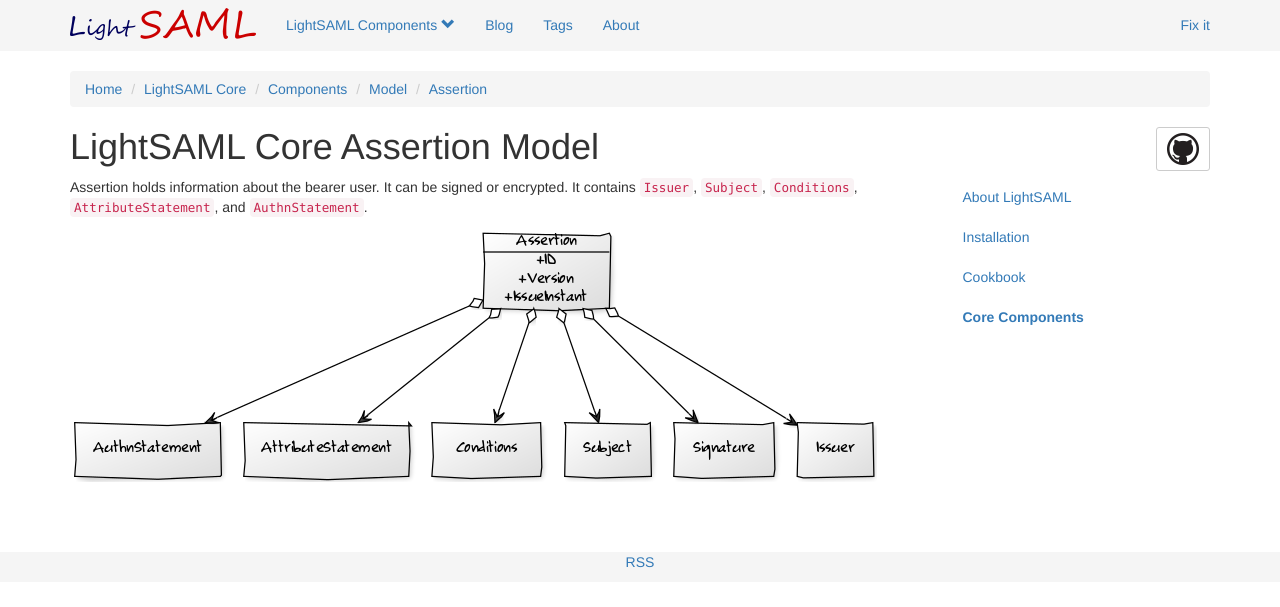
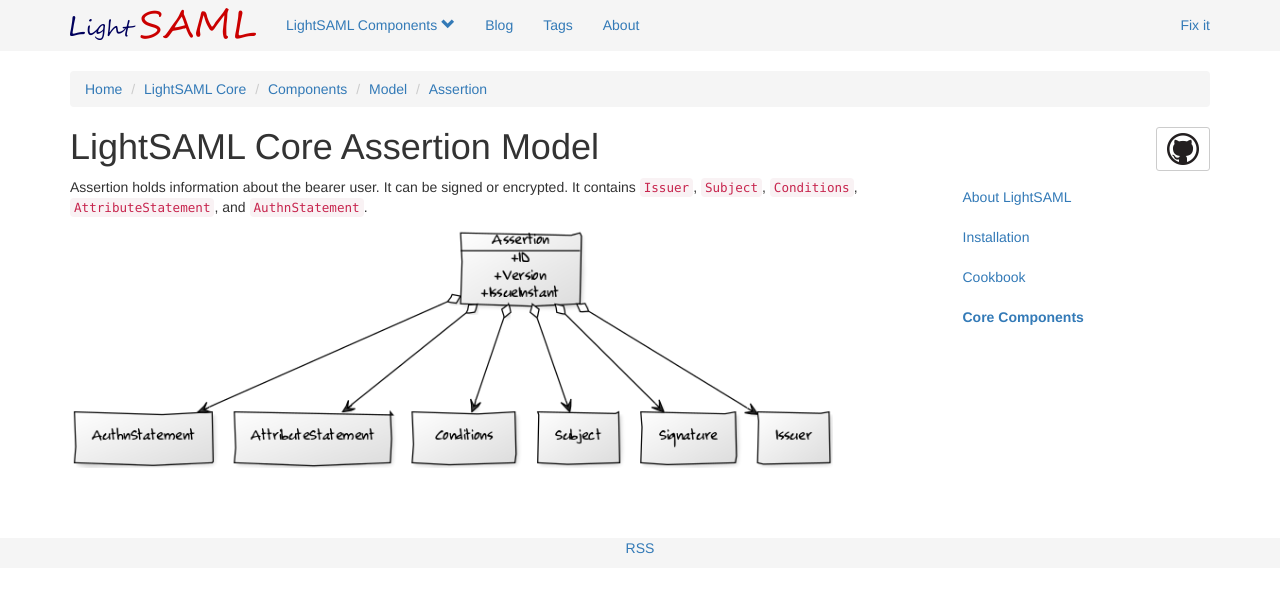
Before and after one commit to lightSAML/lightSAML.github.io, a Jekyll site: the page built from LightSAML-Core/Components/Model/Assertion/index.md, in a window 1280 px wide. Shown: the top 607 px of the page. Built offline with Jekyll 4.4.1, drawn with Linux system fonts in a browser that asks for light colours; nearby versions of some CDN libraries.

Commit message:
Update index.md

```diff
--- a/LightSAML-Core/Components/Model/Assertion/index.md
+++ b/LightSAML-Core/Components/Model/Assertion/index.md
@@ -8,7 +8,7 @@
 Assertion holds information about the bearer user. It can be signed or encrypted. It contains ``Issuer``, ``Subject``, ``Conditions``,
 ``AttributeStatement``, and ``AuthnStatement``.
 
-![SAML Assertion](SAML-Assertion.png)
+<img src="SAML-Assertion.png" alt="SAML Assertion" style="max-width: 90%">
 
 [comment]: <> (  [Assertion|+ID;+Version;+IssueInstant]         )
 [comment]: <> (  [Assertion]<>->[Issuer]                        )
```
